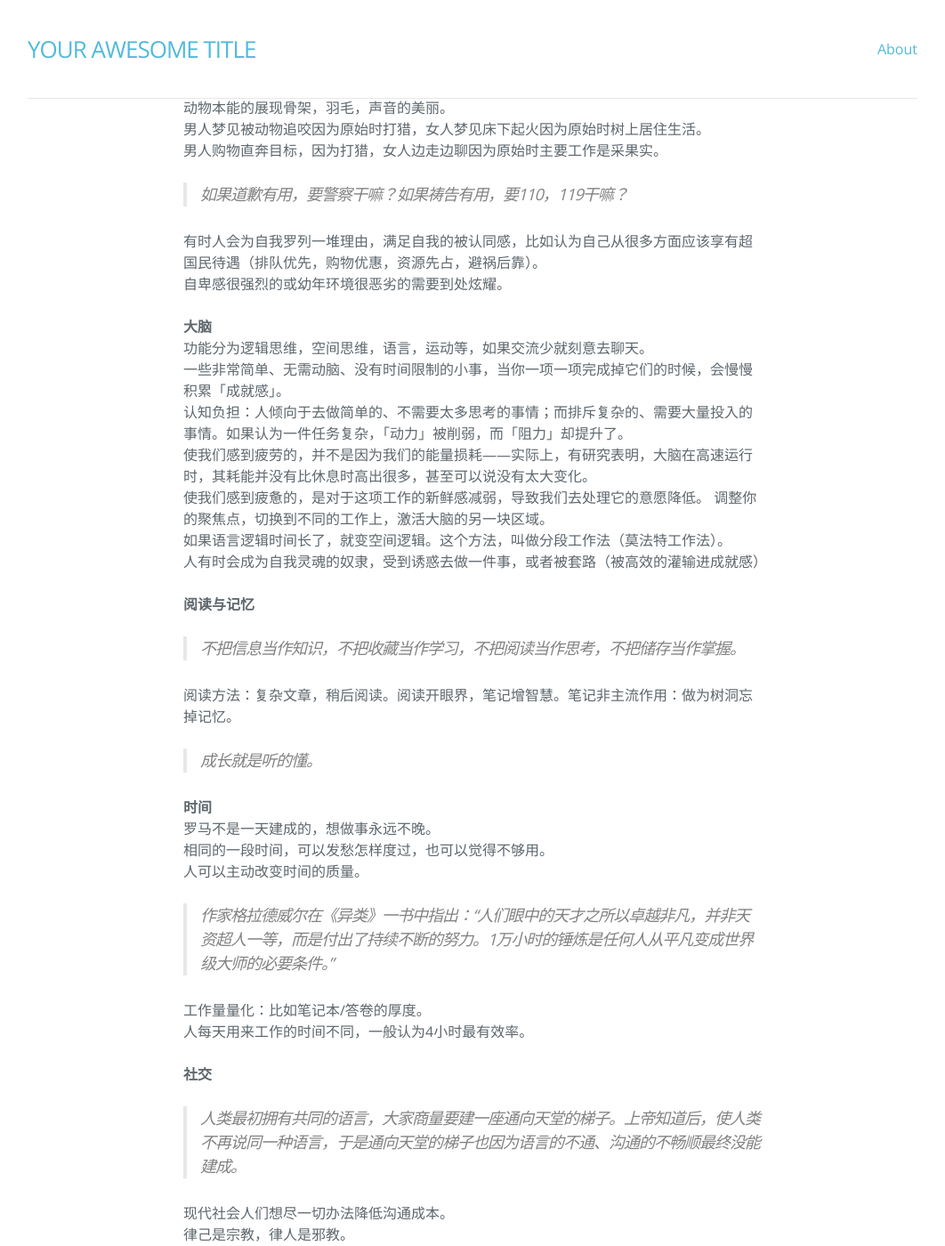
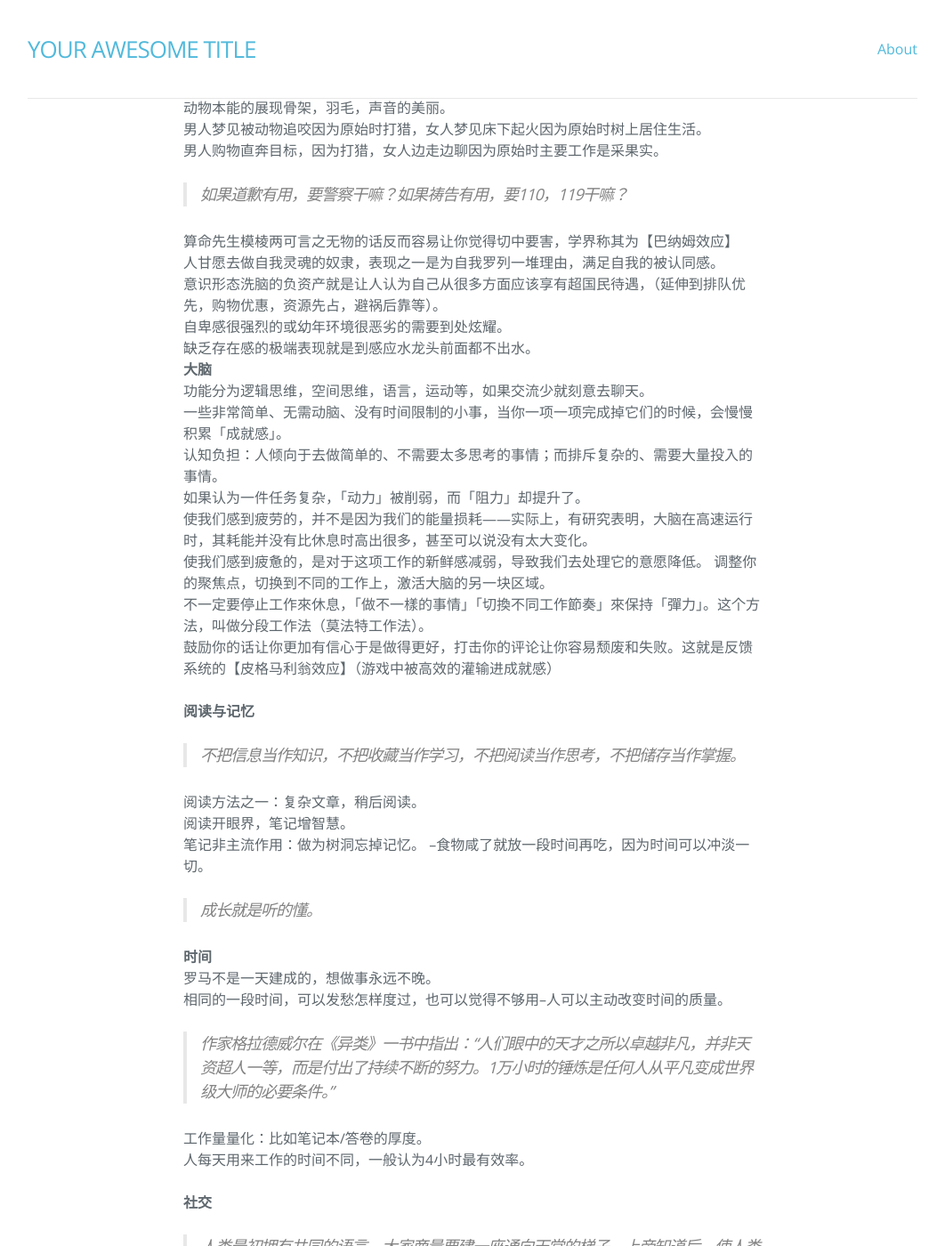
Before and after one commit to hebbank/aceo, a Jekyll site: the page built from _posts/2017-04-16-jt.md, in a window 1280 px wide and 1400 px high, scrolled down 443 px. Shown: the whole window at 89% size, without its empty margins (109-1171 px from the left). Built offline with Jekyll 4.4.1, drawn with Linux system fonts in a browser that asks for light colours; nearby versions of some CDN libraries.

Commit message:
Update 心灵鸡汤

```diff
--- a/_posts/2017-04-16-jt.md
+++ b/_posts/2017-04-16-jt.md
@@ -18,29 +18,33 @@ tags: 鸡汤
 
 > 如果道歉有用，要警察干嘛？如果祷告有用，要110，119干嘛？
 
-有时人会为自我罗列一堆理由，满足自我的被认同感，比如认为自己从很多方面应该享有超国民待遇（排队优先，购物优惠，资源先占，避祸后靠）。
+算命先生模棱两可言之无物的话反而容易让你觉得切中要害，学界称其为【巴纳姆效应】
+人甘愿去做自我灵魂的奴隶，表现之一是为自我罗列一堆理由，满足自我的被认同感。
+意识形态洗脑的负资产就是让人认为自己从很多方面应该享有超国民待遇，（延伸到排队优先，购物优惠，资源先占，避祸后靠等）。
 自卑感很强烈的或幼年环境很恶劣的需要到处炫耀。
-
+缺乏存在感的极端表现就是到感应水龙头前面都不出水。
 **大脑**
 功能分为逻辑思维，空间思维，语言，运动等，如果交流少就刻意去聊天。
 一些非常简单、无需动脑、没有时间限制的小事，当你一项一项完成掉它们的时候，会慢慢积累「成就感」。
-认知负担：人倾向于去做简单的、不需要太多思考的事情；而排斥复杂的、需要大量投入的事情。如果认为一件任务复杂，「动力」被削弱，而「阻力」却提升了。
+认知负担：人倾向于去做简单的、不需要太多思考的事情；而排斥复杂的、需要大量投入的事情。
+如果认为一件任务复杂，「动力」被削弱，而「阻力」却提升了。
 使我们感到疲劳的，并不是因为我们的能量损耗——实际上，有研究表明，大脑在高速运行时，其耗能并没有比休息时高出很多，甚至可以说没有太大变化。
 使我们感到疲惫的，是对于这项工作的新鲜感减弱，导致我们去处理它的意愿降低。
 调整你的聚焦点，切换到不同的工作上，激活大脑的另一块区域。
-如果语言逻辑时间长了，就变空间逻辑。这个方法，叫做分段工作法（莫法特工作法）。
-人有时会成为自我灵魂的奴隶，受到诱惑去做一件事，或者被套路（被高效的灌输进成就感）
+不一定要停止工作來休息，「做不一樣的事情」「切換不同工作節奏」來保持「彈力」。这个方法，叫做分段工作法（莫法特工作法）。
+鼓励你的话让你更加有信心于是做得更好，打击你的评论让你容易颓废和失败。这就是反馈系统的【皮格马利翁效应】（游戏中被高效的灌输进成就感）
 
 **阅读与记忆**
 > 不把信息当作知识，不把收藏当作学习，不把阅读当作思考，不把储存当作掌握。
 
-阅读方法：复杂文章，稍后阅读。阅读开眼界，笔记增智慧。笔记非主流作用：做为树洞忘掉记忆。
+阅读方法之一：复杂文章，稍后阅读。
+阅读开眼界，笔记增智慧。
+笔记非主流作用：做为树洞忘掉记忆。 --食物咸了就放一段时间再吃，因为时间可以冲淡一切。
 > 成长就是听的懂。
 
 **时间**
 罗马不是一天建成的，想做事永远不晚。
-相同的一段时间，可以发愁怎样度过，也可以觉得不够用。
-人可以主动改变时间的质量。
+相同的一段时间，可以发愁怎样度过，也可以觉得不够用--人可以主动改变时间的质量。
 
 > 作家格拉德威尔在《异类》一书中指出：“人们眼中的天才之所以卓越非凡，并非天资超人一等，而是付出了持续不断的努力。1万小时的锤炼是任何人从平凡变成世界级大师的必要条件。”
 
```
